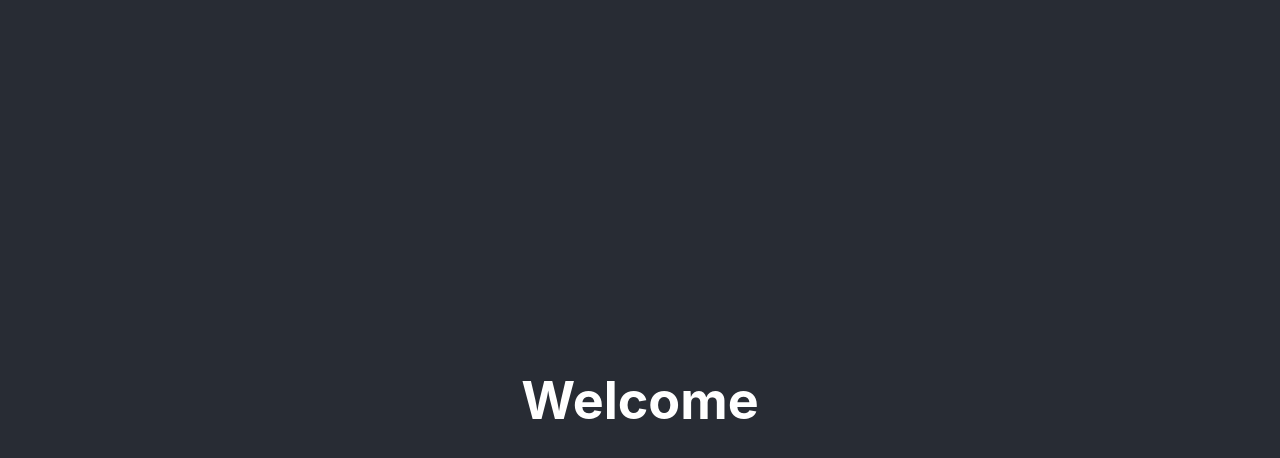
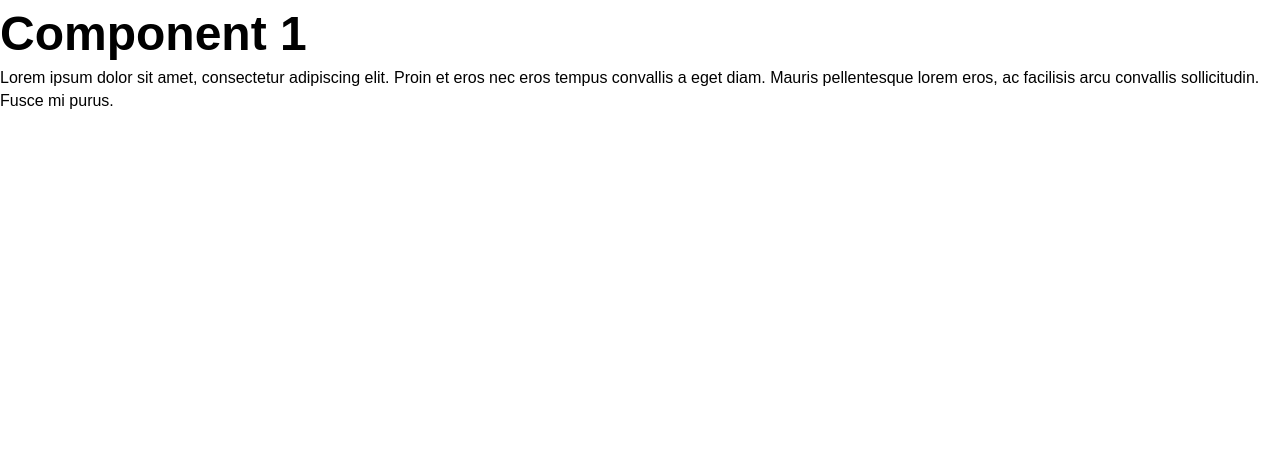
Before and after one commit to jakubpatzer/React-Animation, a React (Create React App) app: page / in a window 1280 px wide. Shown: the top 458 px of the page. Built offline with nearby package versions, Linux system fonts and the light colour scheme.

Commit message:
setting bolierplate

```diff
--- a/package.json
+++ b/package.json
@@ -5,7 +5,8 @@
   "dependencies": {
     "react": "^16.7.0",
     "react-dom": "^16.7.0",
-    "react-scripts": "2.1.3"
+    "react-scripts": "2.1.3",
+    "react-spring": "^7.2.10"
   },
   "scripts": {
     "start": "react-scripts start",
--- a/src/App.css
+++ b/src/App.css
@@ -1,32 +1,11 @@
-.App {
-  text-align: center;
+* {
+  margin: 0;
+  padding: 0;
 }
-
-.App-logo {
-  animation: App-logo-spin infinite 20s linear;
-  height: 40vmin;
+body {
+  font-family: Arial, Helvetica, sans-serif;
+  line-height: 1.4;
 }
-
-.App-header {
-  background-color: #282c34;
-  min-height: 100vh;
-  display: flex;
-  flex-direction: column;
-  align-items: center;
-  justify-content: center;
-  font-size: calc(10px + 2vmin);
-  color: white;
+h1 {
+  font-size: 3rem;
 }
-
-.App-link {
-  color: #61dafb;
-}
-
-@keyframes App-logo-spin {
-  from {
-    transform: rotate(0deg);
-  }
-  to {
-    transform: rotate(360deg);
-  }
-}
--- a/src/App.js
+++ b/src/App.js
@@ -1,4 +1,5 @@
 import React, { Component } from 'react';
+import Component1 from './components/Component1'
 import './App.css';
 
 class App extends Component {
@@ -6,7 +7,7 @@ class App extends Component {
     return (
       <div className="App">
         <header className="App-header">
-          <h1>Welcome</h1>
+          <Component1 />
         </header>
       </div>
     );
--- /dev/null
+++ b/src/components/Component1.js
@@ -0,0 +1,10 @@
+import React from 'react'
+
+export default function Component1() {
+  return (
+    <div>
+      <h1>Component 1</h1>
+       <p>Lorem ipsum dolor sit amet, consectetur adipiscing elit. Proin et eros nec eros tempus convallis a eget diam. Mauris pellentesque lorem eros, ac facilisis arcu convallis sollicitudin. Fusce mi purus.</p>
+    </div>
+  )
+}
```
Also changed, not shown: 1 other file (tests, documents, lock files or other folders).
